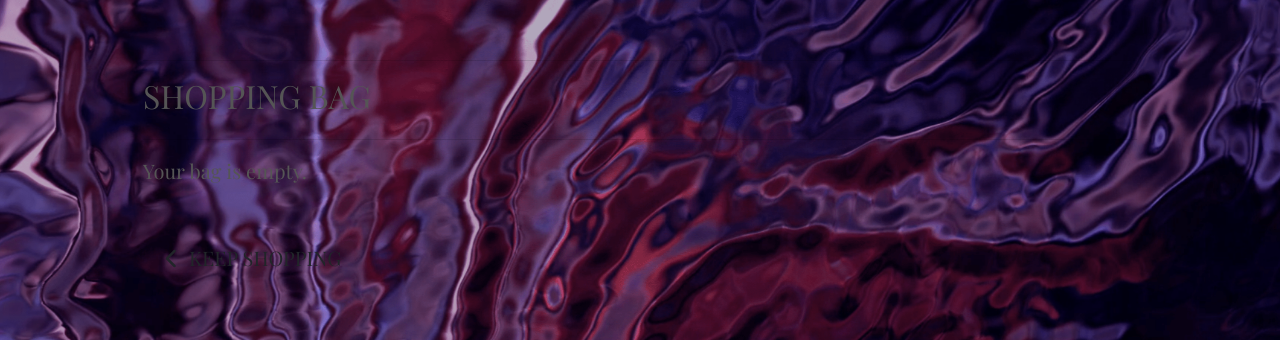
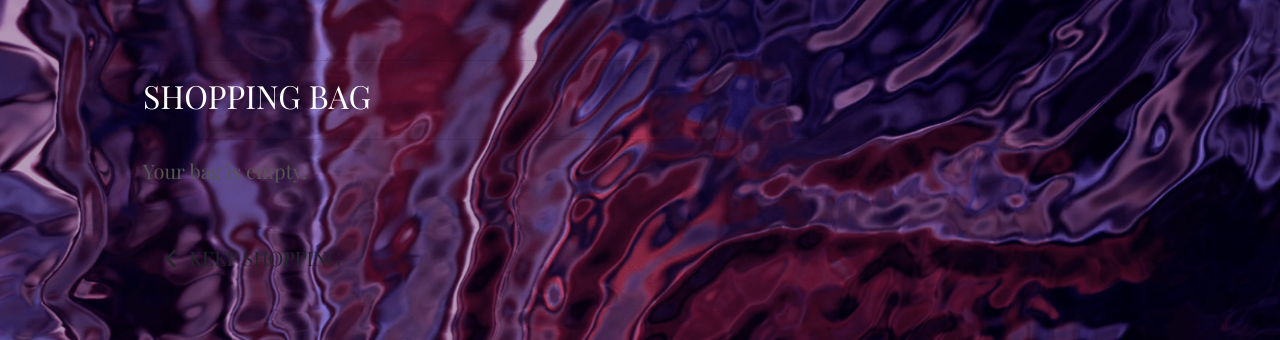
Before and after one commit to Code-Institute-Submissions/purple-hex-studios, a Django app: page /bag/ in a window 1280 px wide. Shown: the part 120-460 px from the top of the page. Run offline with Django 3.2, Linux system fonts and the light colour scheme; some libraries are stand-ins or nearby versions.

Commit message:
Added font colour

```diff
--- a/bag/templates/bag/bag.html
+++ b/bag/templates/bag/bag.html
@@ -4,7 +4,7 @@
 
 
 {% block page_header %}
-    <div class="container header-container">
+    <div class="container header-container text-white">
         <div class="row">
             <div class="col"></div>
         </div>
@@ -17,7 +17,7 @@
         <div class="row">
             <div class="col">
                 <hr>
-                <h2 class="logo-font mb-4">Shopping Bag</h2>
+                <h2 class="logo-font mb-4 text-white">Shopping Bag</h2>
                 <hr>
             </div>
         </div>
@@ -26,7 +26,7 @@
             <div class="col">
                 {% if bag_items %}
                     <div class="table-responsive rounded">
-                        <table class="table table-sm table-borderless">
+                        <table class="table table-sm table-borderless text-white">
                             <thead class="text-black">
                                 <tr>
                                     <th scope="col">Product Info</th>
```
